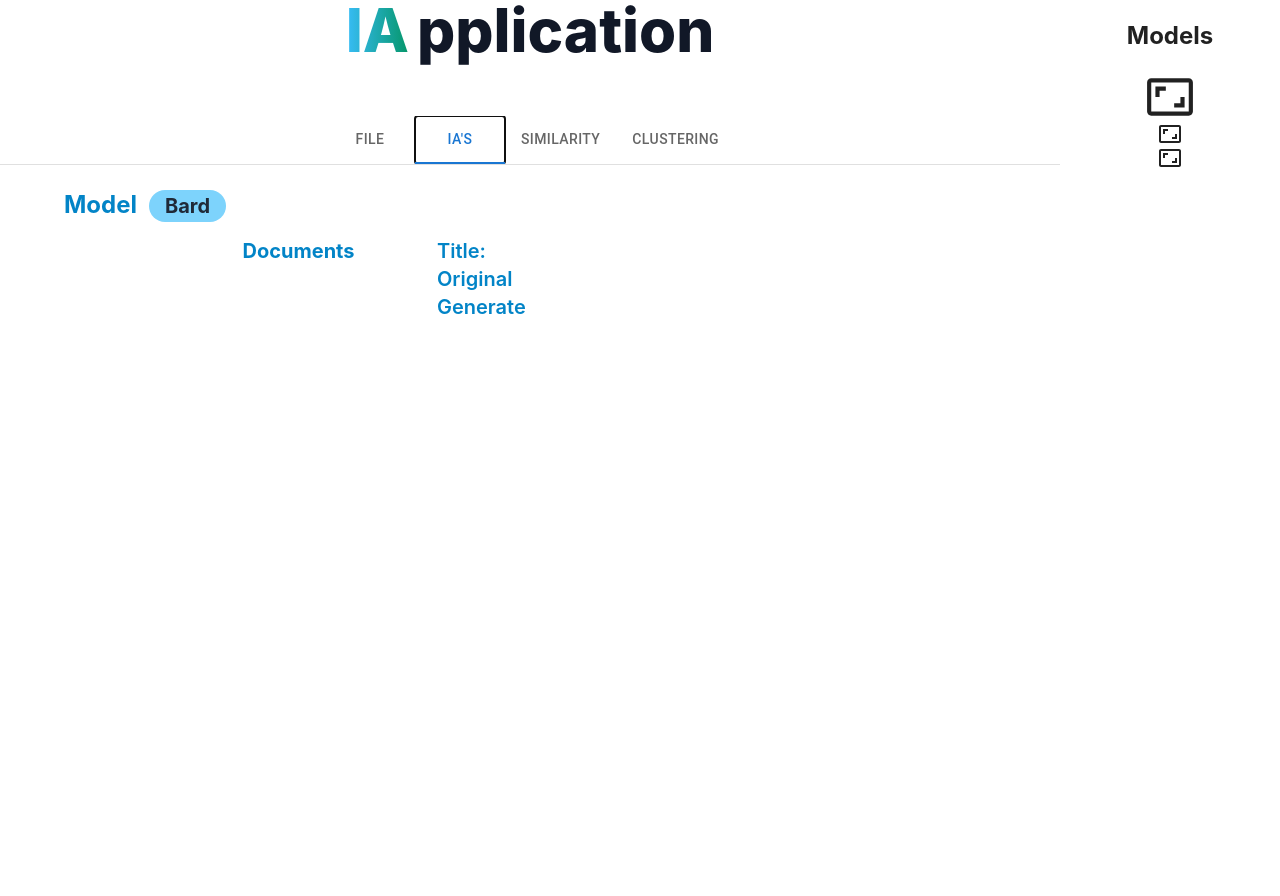
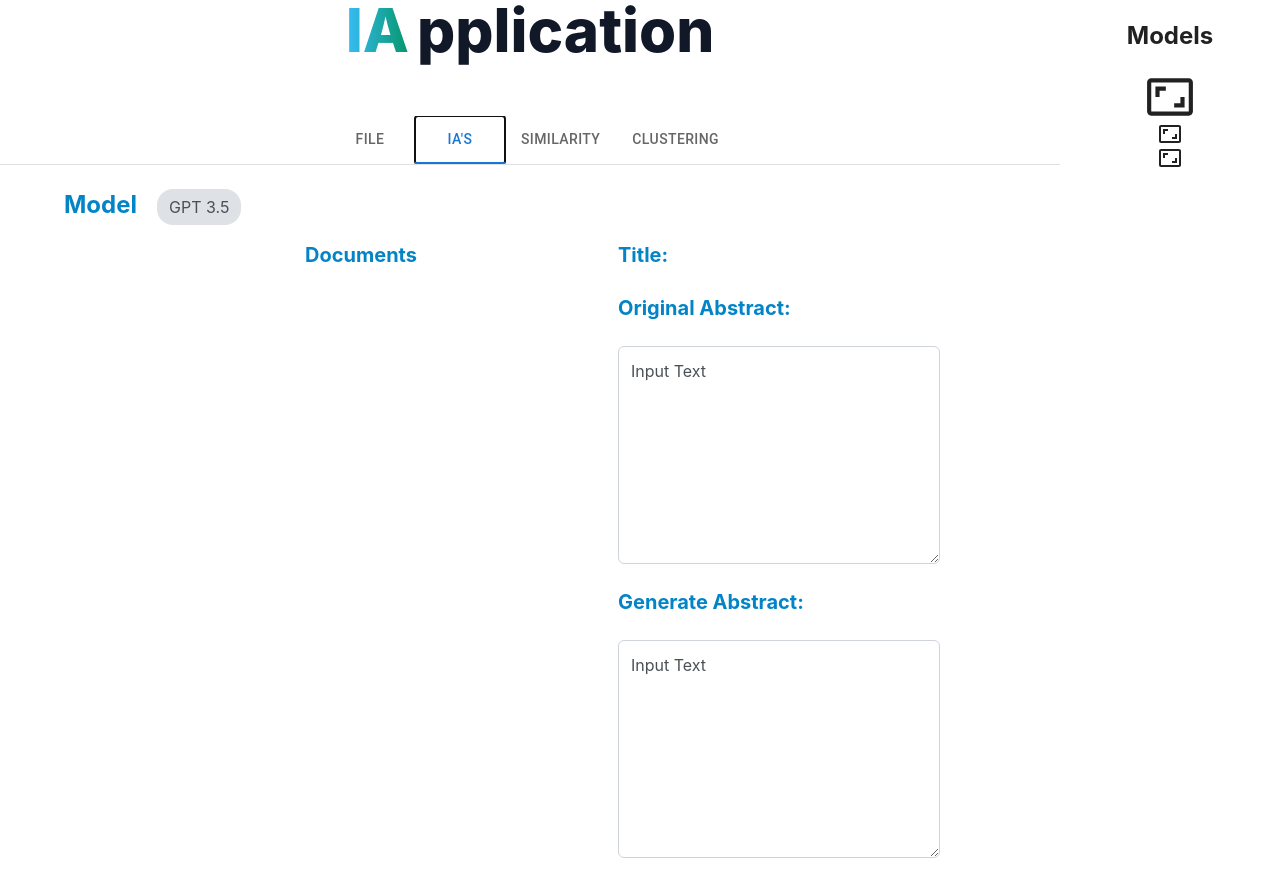
Before and after one commit to IRDCodeI/IA-app, a React (Vite) app: page / in a window 1280 px wide. Both pictures are taken after a click on the tab "IA'S". Shown: the top 896 px of the page. Before the commit the page ends 800 px from the top, so only its background shows below. Built offline with nearby package versions, Linux system fonts and the light colour scheme.

Commit message:
Generate abstract with query save started

```diff
--- a/src/components/upload.jsx
+++ b/src/components/upload.jsx
@@ -8,6 +8,24 @@ export default function UploadFile() {
   const [name, setName] = useState("")
   const { file, fileName, setFile } = useContext(FileContext);
 
+  const filterFile = (res) => {
+    let exclude_papers = ["paper_id", "keywords", "year", "session"]
+
+    res.meta.fields = res.meta.fields.filter(field => !exclude_papers.includes(field))
+
+    res.data.forEach((e, i) => {
+
+      if (e["session"] != undefined) {
+        let session = e["session"].toLowerCase().search("/machine|learning|artificial|intelligence|ia|ml|neural|clustering/g")
+        if (session > 0) {
+          res.data.splice(i, 1);
+        }
+      }
+    })
+
+    return res
+  }
+
   const handleChange = (file) => {
     if (file) {
       const reader = new FileReader();
@@ -17,22 +35,7 @@ export default function UploadFile() {
           delimiter: ",",
           header: true,
           complete: (res) => {
-
-            let exclude_papers = ["paper_id","keywords","year","session"]
-
-            res.meta.fields = res.meta.fields.filter(field => !exclude_papers.includes(field))
-            res.data.forEach((e, i) => {
-              if(e.session.toLowerCase().search("/machine|learning|artificial|intelligence|ia|ml/g") > 0){
-                res.data.filter(e => ![res.data[i]].includes(e))
-              }
-            })
-
-            res.data.forEach(e => {
-              e.filter(field => !exclude_papers.includes(field) )
-            })
-
-            console.warn(res)
-
+            res = filterFile(res)
             setFile(res, file.name);
           },
         });
--- a/src/ui/models.jsx
+++ b/src/ui/models.jsx
@@ -1,36 +1,78 @@
+/* eslint-disable react-hooks/exhaustive-deps */
+/* eslint-disable no-prototype-builtins */
 /* eslint-disable react/prop-types */
-import { useEffect, useState } from "react"
+import { useContext, useEffect, useState } from "react"
+import { ScrollPanel } from 'primereact/scrollpanel';
+import { Chip } from 'primereact/chip';
+import './ui.css'
+import FileContext from "../context/File/FileContext";
+import { v4 as uuidv4 } from 'uuid';
+import { RadioButton } from 'primereact/radiobutton';
+import { InputTextarea } from 'primereact/inputtextarea';
 
-export default function ModelsIA({ modelIA }) {
+export default function ModelsIA() {
 
-    const [model, setModel] = useState("Bard")
+    const [titles, setTitles] = useState([])
+    const [selectedTitle, setSelectedTitle] = useState();
+
+    const { file } = useContext(FileContext)
 
     useEffect(() => {
-        setModel(modelIA)
-    }, [modelIA])
+        if (file) {
+            file.data.forEach(e => {
+
+                if (e.hasOwnProperty('title')) {
+                    titles.push({ "name": e.title, "key": uuidv4() })
+                }
+            })
+            setTitles(titles)
+            setSelectedTitle(titles[0])
+        }
+    }, [file])
 
     return (
         <>
-            <div className="w-full h-auto px-10">
+            <div className="w-full h-full px-10">
                 <div className="mb-4">
-                <h4 className="text-2xl font-bold dark:text-white text-sky-600">
+                    <div className="flex flex-row">
+                        <h4 className="text-2xl font-bold dark:text-white text-sky-600 mr-5">
                             Model
-                    <span className="text-xl font-bold dark:text-white text-gray-800 ml-3 bg-sky-300 px-4 py-1 border-solid rounded-2xl text-center align-middle">
-                        Bard
-                    </span>
                         </h4>
+                        <Chip label="GPT 3.5" />
                     </div>
-                <div className="px-28">
+                </div>
+                <div className="px-14">
                     <div className="w-full h-full grid grid-cols-8 gap-4 mx-10">
-                    <div className="col-span-2 flex flex-col items-center">
+                        <div className="col-span-4 flex flex-col items-center">
                             <span className="text-xl font-bold dark:text-white text-sky-600">
                                 Documents
                             </span>
+                            <ScrollPanel style={{ width: '100%', height: '600px', margin: "20px 0px" }}>
+                                <div className="card flex justify-content-center">
+                                    <div className="flex flex-col gap-3">
+                                        {titles.map((title) => {
+                                            return (
+                                                <div key={title.key} className="flex align-items-center">
+                                                    <RadioButton appendTo={document.body} inputId={title.key} name="category" value={title} onChange={(e) => setSelectedTitle(e.value)} checked={selectedTitle.key === titles.key} />
+                                                    <label htmlFor={title.key} className="ml-2">{title.name}</label>
+                                                </div>
+                                            );
+                                        })}
+                                    </div>
+                                </div>
+                            </ScrollPanel>
                         </div>
                         <div className="col-span-4 flex flex-col items-start mx-10">
-                        <span className="text-xl font-semibold dark:text-white text-sky-600">Title:</span>
-                        <span className="text-xl font-semibold dark:text-white text-sky-600">Original</span>
-                        <span className="text-xl font-semibold dark:text-white text-sky-600">Generate</span>
+                            <p className="text-xl font-bold dark:text-white text-sky-600">Title: <span className="text-lg font-medium text-gray-900 dark:text-white">{selectedTitle && selectedTitle.name}
+                            </span></p>
+                            <div className="flex flex-col w-full">
+                                <span className="text-xl font-bold dark:text-white text-sky-600 my-6">Original Abstract:</span>
+                                <InputTextarea id="username" value="Input Text" rows={8} cols={30} />
+                            </div>
+                            <div className="flex flex-col w-full">
+                                <span className="text-xl font-bold dark:text-white text-sky-600 my-6">Generate Abstract:</span>
+                                <InputTextarea id="username" value="Input Text" rows={8} cols={30} />
+                            </div>
                         </div>
                     </div>
                 </div>
--- a/src/ui/table.jsx
+++ b/src/ui/table.jsx
@@ -1,5 +1,5 @@
 /* eslint-disable react/prop-types */
-import { useContext, useEffect, useState, useRef, useCallback } from "react";
+import { useContext, useEffect, useState } from "react";
 import Box from "@mui/material/Box";
 import { useTheme } from "@mui/material/styles";
 import Table from "@mui/material/Table";
@@ -17,10 +17,6 @@ import KeyboardArrowRight from "@mui/icons-material/KeyboardArrowRight";
 import LastPageIcon from "@mui/icons-material/LastPage";
 import { TableHead } from "@mui/material";
 import FileContext from "../context/File/FileContext";
-import MoreVertIcon from "@mui/icons-material/MoreVert";
-import { OverlayPanel } from "primereact/overlaypanel";
-import { MultiSelect } from "primereact/multiselect";
-import axios from "axios";
 
 function TablePaginationActions(props) {
   const theme = useTheme();
@@ -89,12 +85,8 @@ export default function TableFile() {
   const [rowsPerPage, setRowsPerPage] = useState(5);
   const [data, setData] = useState([]);
   const [fields, setFields] = useState();
-  const [repeated, setRepeated] = useState();
-  const [filters, setFilters] = useState(null);
-  const [filter, setFilter] = useState(null);
 
   const { file } = useContext(FileContext);
-  const op = useRef(null);
 
   const emptyRows =
     page > 0 ? Math.max(0, (1 + page) * rowsPerPage - data.length) : 0;
@@ -108,38 +100,11 @@ export default function TableFile() {
     setPage(0);
   };
 
-  const getMetaFile = (file) => {
-    axios
-      .post(
-        "http://127.0.0.1:8000/meta",
-        {
-          file: {
-            index: file.meta.fields,
-            data: file.data
-          },
-        },
-        {
-          headers: {
-            "Content-Type": "application/json",
-          },
-        }
-      )
-      .then((res) => {
-        console.warn(JSON.parse(res.data))
-      })
-      .catch((err) => {
-        console.warn(err);
-      });
-  };
-
   useEffect(() => {
     if (file) {
-      getMetaFile(file)
       setData(file.data);
       setFields(file.meta.fields);
     }
-
-    console.warn(filter);
   }, [file]);
 
   return (
@@ -156,7 +121,7 @@ export default function TableFile() {
           <TableHead className="text-xs text-gray-700 uppercase bg-gray-50 dark:bg-gray-700 dark:text-gray-400">
             <TableRow>
               {fields &&
-                fields.map((field, index) => (
+                fields.map((field) => (
                   <TableCell
                     key={field}
                     align="center"
@@ -167,34 +132,7 @@ export default function TableFile() {
                       <span className="text-center text-sm font-bold col-span-5">
                         {field.replace(/[_]/g, " ")}
                       </span>
-                      <div className="justify-self-end static w-fit">
-                        {repeated[index] != false ? (
-                          <>
-                            <IconButton onClick={(e) => op.current.toggle(e)}>
-                              <MoreVertIcon />
-                            </IconButton>
-                          </>
-                        ) : (
-                          <></>
-                        )}
-                      </div>
                     </div>
-                    {repeated[index] != false ? (
-                      <OverlayPanel ref={op}>
-                        {/* <MultiSelect
-                          value={filters}
-                          onChange={(e) => setFilters(e.value)}
-                          options={filter[index].filters}
-                          optionLabel="name"
-                          display="chip"
-                          placeholder="Select Cities"
-                          maxSelectedLabels={3}
-                          className="w-full md:w-20rem"
-                        /> */}
-                      </OverlayPanel>
-                    ) : (
-                      <></>
-                    )}
                   </TableCell>
                 ))}
             </TableRow>
--- /dev/null
+++ b/src/ui/ui.css
@@ -0,0 +1,3 @@
+.p-scrollpanel{
+    padding: 0px;
+}
```
Lines whose indentation alone changed are shown as unchanged.
